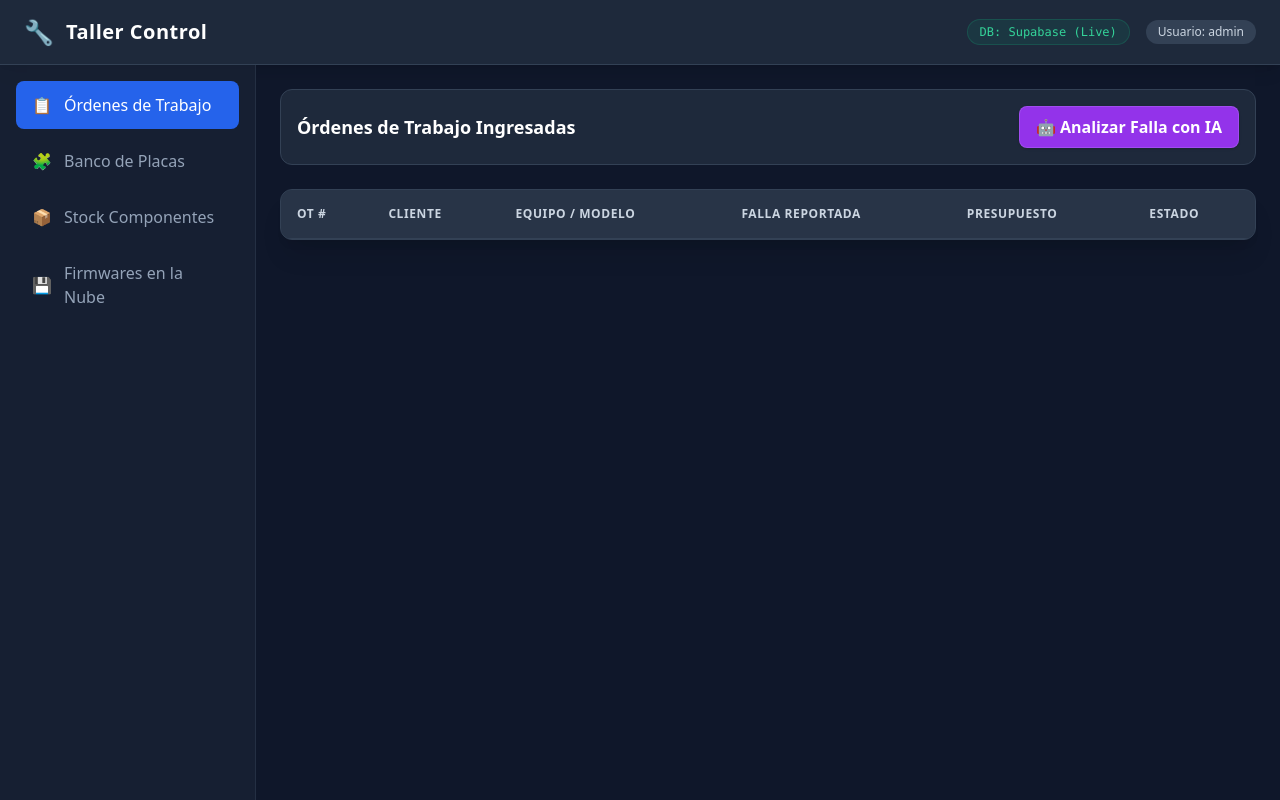
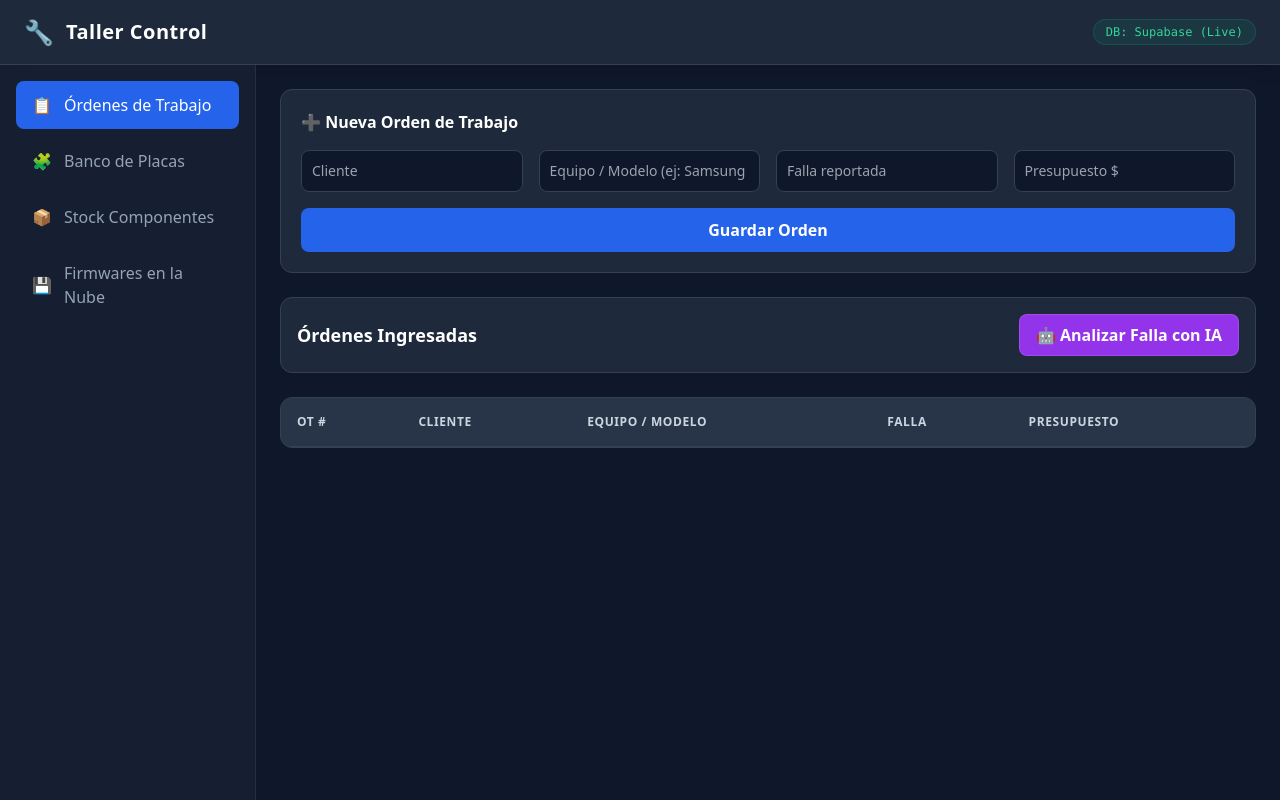
Before and after one commit to fbncastelli-bot/taller-control, a Flask app: page / in a window 1280 px wide. Run offline with Flask 3, Linux system fonts and the light colour scheme; lists and menus that the app fills with data are empty; some libraries are stand-ins or nearby versions.

Commit message:
Update index.html

```diff
--- a/templates/index.html
+++ b/templates/index.html
@@ -9,7 +9,6 @@
 </head>
 <body class="bg-slate-900 text-slate-100 font-sans antialiased min-h-screen flex flex-col">
 
-    <!-- Navbar -->
     <header class="bg-slate-800 border-b border-slate-700 px-6 py-4 flex justify-between items-center shadow-lg">
         <div class="flex items-center gap-3">
             <span class="text-2xl">🔧</span>
@@ -17,14 +16,11 @@
         </div>
         <div class="flex items-center gap-4">
             <span class="text-xs bg-emerald-500/10 text-emerald-400 border border-emerald-500/20 px-3 py-1 rounded-full font-mono">DB: Supabase (Live)</span>
-            <span class="text-xs bg-slate-700 text-slate-300 px-3 py-1 rounded-full">Usuario: admin</span>
         </div>
     </header>
 
-    <!-- Main Container -->
     <div class="flex-1 flex max-w-[1600px] w-full mx-auto">
 
-        <!-- Sidebar Navigation -->
         <aside class="w-64 bg-slate-800/50 border-r border-slate-700/50 p-4 flex flex-col gap-2">
             <button onclick="cambiarPestana('ordenes')" id="nav-ordenes" class="w-full text-left px-4 py-3 rounded-lg font-medium bg-blue-600 text-white flex items-center gap-3 transition">
                 📋 <span>Órdenes de Trabajo</span>
@@ -40,104 +36,117 @@
             </button>
         </aside>
 
-        <!-- Dynamic Content -->
-        <main class="flex-1 p-6 overflow-y-auto">
+        <main class="flex-1 p-6 overflow-y-auto space-y-6">
 
-            <!-- SECCIÓN: ÓRDENES DE TRABAJO -->
+            <!-- ÓRDENES DE TRABAJO -->
             <section id="sec-ordenes" class="space-y-6">
-                <div class="flex justify-between items-center bg-slate-800 p-4 rounded-xl border border-slate-700">
-                    <h2 class="text-lg font-semibold text-white">Órdenes de Trabajo Ingresadas</h2>
-                    <div class="flex gap-3">
-                        <button id="btnAnalizarIA" onclick="analizarFallaIA()" class="bg-purple-600 hover:bg-purple-500 text-white font-bold py-2 px-4 rounded-lg shadow border border-purple-400/30 transition flex items-center gap-2">
-                            🤖 Analizar Falla con IA
-                        </button>
-                    </div>
+                <!-- Formulario de ingreso -->
+                <div class="bg-slate-800 p-5 rounded-xl border border-slate-700 space-y-4">
+                    <h3 class="text-md font-semibold text-white flex items-center gap-2">➕ Nueva Orden de Trabajo</h3>
+                    <form id="formOrden" onsubmit="guardarOrden(event)" class="grid grid-cols-1 md:grid-cols-4 gap-4">
+                        <input type="text" id="ot_cliente" placeholder="Cliente" required class="bg-slate-900 border border-slate-700 rounded-lg p-2.5 text-sm text-white focus:outline-none focus:border-blue-500">
+                        <input type="text" id="ot_equipo" placeholder="Equipo / Modelo (ej: Samsung UN40J5200)" required class="bg-slate-900 border border-slate-700 rounded-lg p-2.5 text-sm text-white focus:outline-none focus:border-blue-500">
+                        <input type="text" id="ot_falla" placeholder="Falla reportada" required class="bg-slate-900 border border-slate-700 rounded-lg p-2.5 text-sm text-white focus:outline-none focus:border-blue-500">
+                        <input type="number" id="ot_presupuesto" placeholder="Presupuesto $" class="bg-slate-900 border border-slate-700 rounded-lg p-2.5 text-sm text-white focus:outline-none focus:border-blue-500">
+                        <button type="submit" class="md:col-span-4 bg-blue-600 hover:bg-blue-500 text-white font-semibold py-2.5 rounded-lg transition">Guardar Orden</button>
+                    </form>
                 </div>
 
-                <div class="bg-slate-800 rounded-xl border border-slate-700 overflow-hidden shadow-xl">
+                <div class="flex justify-between items-center bg-slate-800 p-4 rounded-xl border border-slate-700">
+                    <h2 class="text-lg font-semibold text-white">Órdenes Ingresadas</h2>
+                    <button onclick="analizarFallaIA()" class="bg-purple-600 hover:bg-purple-500 text-white font-bold py-2 px-4 rounded-lg border border-purple-400/30 transition">
+                        🤖 Analizar Falla con IA
+                    </button>
+                </div>
+
+                <div class="bg-slate-800 rounded-xl border border-slate-700 overflow-hidden">
                     <table class="w-full text-left border-collapse">
                         <thead>
                             <tr class="bg-slate-700/50 text-slate-300 text-xs uppercase tracking-wider border-b border-slate-700">
                                 <th class="p-4">OT #</th>
                                 <th class="p-4">Cliente</th>
                                 <th class="p-4">Equipo / Modelo</th>
-                                <th class="p-4">Falla Reportada</th>
+                                <th class="p-4">Falla</th>
                                 <th class="p-4">Presupuesto</th>
-                                <th class="p-4">Estado</th>
                             </tr>
                         </thead>
                         <tbody id="tablaOrdenesBody" class="divide-y divide-slate-700/50 text-sm">
-                            <!-- Filas dinámicas -->
                         </tbody>
                     </table>
                 </div>
             </section>
 
-            <!-- SECCIÓN: BANCO DE PLACAS -->
-            <section id="sec-placas" class="space-y-6 hidden">
-                <div class="bg-slate-800 p-4 rounded-xl border border-slate-700">
-                    <h2 class="text-lg font-semibold text-white">Inventario de Placas (Main, Power, T-Con)</h2>
+            <!-- STOCK COMPONENTES -->
+            <section id="sec-repuestos" class="space-y-6 hidden">
+                <div class="bg-slate-800 p-5 rounded-xl border border-slate-700 space-y-4">
+                    <h3 class="text-md font-semibold text-white">➕ Agregar Componente / SMD</h3>
+                    <form id="formRepuesto" onsubmit="guardarRepuesto(event)" class="grid grid-cols-1 md:grid-cols-5 gap-4">
+                        <input type="text" id="rep_categoria" placeholder="Categoría (IC, Mosfet, Cap)" required class="bg-slate-900 border border-slate-700 rounded-lg p-2.5 text-sm text-white">
+                        <input type="text" id="rep_nombre" placeholder="Componente (ej: RT6905)" required class="bg-slate-900 border border-slate-700 rounded-lg p-2.5 text-sm text-white">
+                        <input type="text" id="rep_ubicacion" placeholder="Ubicación (Caja 1)" class="bg-slate-900 border border-slate-700 rounded-lg p-2.5 text-sm text-white">
+                        <input type="number" id="rep_cantidad" placeholder="Cantidad" required class="bg-slate-900 border border-slate-700 rounded-lg p-2.5 text-sm text-white">
+                        <button type="submit" class="bg-emerald-600 hover:bg-emerald-500 text-white font-semibold py-2.5 rounded-lg transition">Guardar Componente</button>
+                    </form>
                 </div>
-                <div class="bg-slate-800 rounded-xl border border-slate-700 overflow-hidden shadow-xl">
+
+                <div class="bg-slate-800 rounded-xl border border-slate-700 overflow-hidden">
                     <table class="w-full text-left border-collapse">
                         <thead>
                             <tr class="bg-slate-700/50 text-slate-300 text-xs uppercase tracking-wider border-b border-slate-700">
-                                <th class="p-4">ID</th>
-                                <th class="p-4">Tipo</th>
-                                <th class="p-4">Código Chasis / PCB</th>
-                                <th class="p-4">Modelo TV Compatible</th>
+                                <th class="p-4">Categoría</th>
+                                <th class="p-4">Componente</th>
                                 <th class="p-4">Ubicación</th>
                                 <th class="p-4">Stock</th>
+                                <th class="p-4">Acciones</th>
                             </tr>
                         </thead>
-                        <tbody id="tablaPlacasBody" class="divide-y divide-slate-700/50 text-sm">
-                            <!-- Filas dinámicas -->
+                        <tbody id="tablaRepuestosBody" class="divide-y divide-slate-700/50 text-sm">
                         </tbody>
                     </table>
                 </div>
             </section>
 
-            <!-- SECCIÓN: STOCK DE COMPONENTES -->
-            <section id="sec-repuestos" class="space-y-6 hidden">
-                <div class="bg-slate-800 p-4 rounded-xl border border-slate-700">
-                    <h2 class="text-lg font-semibold text-white">Stock de Componentes y SMD</h2>
+            <!-- BANCO DE PLACAS -->
+            <section id="sec-placas" class="space-y-6 hidden">
+                <div class="bg-slate-800 p-5 rounded-xl border border-slate-700 space-y-4">
+                    <h3 class="text-md font-semibold text-white">➕ Registrar Placa</h3>
+                    <form id="formPlaca" onsubmit="guardarPlaca(event)" class="grid grid-cols-1 md:grid-cols-4 gap-4">
+                        <input type="text" id="placa_tipo" placeholder="Tipo (Main, Power, T-Con)" required class="bg-slate-900 border border-slate-700 rounded-lg p-2.5 text-sm text-white">
+                        <input type="text" id="placa_codigo" placeholder="Código PCB / Chasis" required class="bg-slate-900 border border-slate-700 rounded-lg p-2.5 text-sm text-white">
+                        <input type="text" id="placa_modelo" placeholder="Modelo TV Compatible" class="bg-slate-900 border border-slate-700 rounded-lg p-2.5 text-sm text-white">
+                        <button type="submit" class="bg-blue-600 hover:bg-blue-500 text-white font-semibold py-2.5 rounded-lg transition">Guardar Placa</button>
+                    </form>
                 </div>
-                <div class="bg-slate-800 rounded-xl border border-slate-700 overflow-hidden shadow-xl">
+                <div class="bg-slate-800 rounded-xl border border-slate-700 overflow-hidden">
                     <table class="w-full text-left border-collapse">
                         <thead>
                             <tr class="bg-slate-700/50 text-slate-300 text-xs uppercase tracking-wider border-b border-slate-700">
-                                <th class="p-4">ID</th>
-                                <th class="p-4">Categoría</th>
-                                <th class="p-4">Componente</th>
-                                <th class="p-4">Ubicación</th>
-                                <th class="p-4">Cantidad</th>
-                                <th class="p-4">Precio</th>
+                                <th class="p-4">Tipo</th>
+                                <th class="p-4">Código Chasis</th>
+                                <th class="p-4">Modelo TV</th>
                             </tr>
                         </thead>
-                        <tbody id="tablaRepuestosBody" class="divide-y divide-slate-700/50 text-sm">
-                            <!-- Filas dinámicas -->
+                        <tbody id="tablaPlacasBody" class="divide-y divide-slate-700/50 text-sm">
                         </tbody>
                     </table>
                 </div>
             </section>
 
-            <!-- SECCIÓN: FIRMWARES -->
+            <!-- FIRMWARES -->
             <section id="sec-firmwares" class="space-y-6 hidden">
                 <div class="bg-slate-800 p-4 rounded-xl border border-slate-700">
-                    <h2 class="text-lg font-semibold text-white">Base de Datos de Firmwares SPI / eMMC</h2>
+                    <h2 class="text-lg font-semibold text-white">Archivos de Firmware SPI / eMMC</h2>
                 </div>
-                <div class="bg-slate-800 rounded-xl border border-slate-700 overflow-hidden shadow-xl">
+                <div class="bg-slate-800 rounded-xl border border-slate-700 overflow-hidden">
                     <table class="w-full text-left border-collapse">
                         <thead>
                             <tr class="bg-slate-700/50 text-slate-300 text-xs uppercase tracking-wider border-b border-slate-700">
                                 <th class="p-4">Chasis</th>
                                 <th class="p-4">Modelo TV</th>
                                 <th class="p-4">Memoria</th>
-                                <th class="p-4">Descarga</th>
                             </tr>
                         </thead>
                         <tbody id="tablaFirmwaresBody" class="divide-y divide-slate-700/50 text-sm">
-                            <!-- Filas dinámicas -->
                         </tbody>
                     </table>
                 </div>
```
